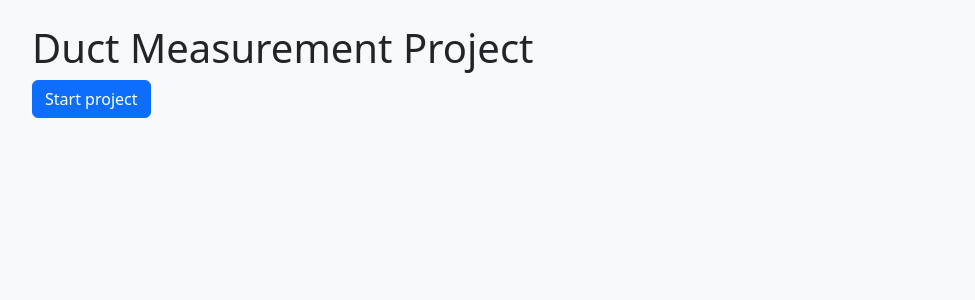
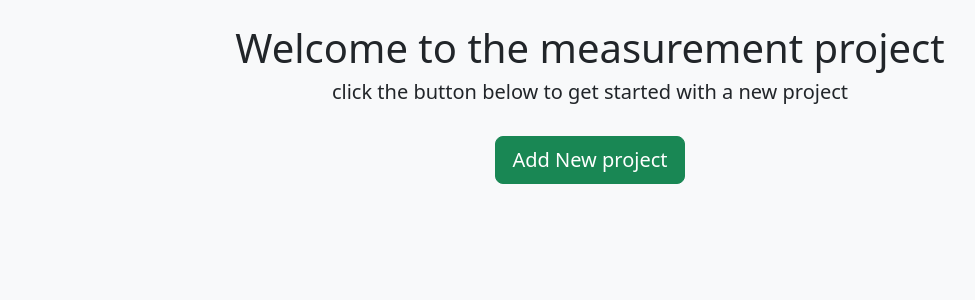
Before and after one commit to Madhan12-tech/duct-measurement, a Flask app: page / in a window 1280 px wide. Shown: the top 300 px of the page, without its empty margins (50-1025 px from the left). Run offline with Flask 3, Linux system fonts and the light colour scheme.

Commit message:
Update home.html

```diff
--- a/templates/home.html
+++ b/templates/home.html
@@ -1,8 +1,12 @@
 {% extends "base.html" %}
 
-{% block title %}Welcome{% endblock %}
+{% block title %}home| measurement{% endblock %}
 
 {% block content %}
-<h1>Duct Measurement Project</h1>
-<a href="{{ url_for('index') }}" class="btn btn-primary">Start project</a>
+<div class="text-center">
+  <h1 clas="mt-4 mb-3 text-primary">Welcome to the measurement project<h1>
+    <p class="lead">click the button below to get started with a new project</p>
+
+<a href="/add_project" class="btn btn-success btn-lg mt-3">Add New project</a>
+  </div>
 {% endblock %}
```
